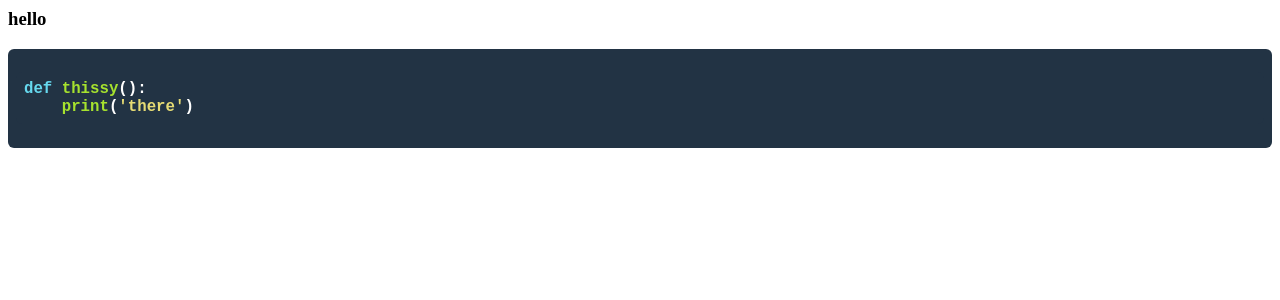
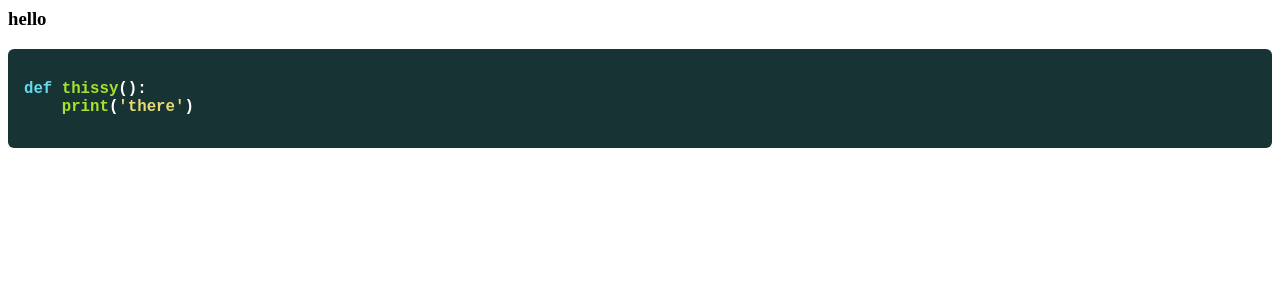
Before and after one commit to kogcyc/aabb, a Jekyll site: the page built from one/1.md, in a window 1280 px wide. Shown: the top 300 px of the page. Built offline with Jekyll 4.4.1, drawn with Linux system fonts in a browser that asks for light colours; our own code applies the rules of GitHub Pages for plain Markdown files.

Commit message:
Update kolors.css

```diff
--- a/css/kolors.css
+++ b/css/kolors.css
@@ -213,7 +213,7 @@
 }
 .highlight {
   color: #ffffff;
-  background-color: #223344;
+  background-color: #173333;
   font-weight: 900;
   font-size: 1.1em;
   padding: 8px;
```
